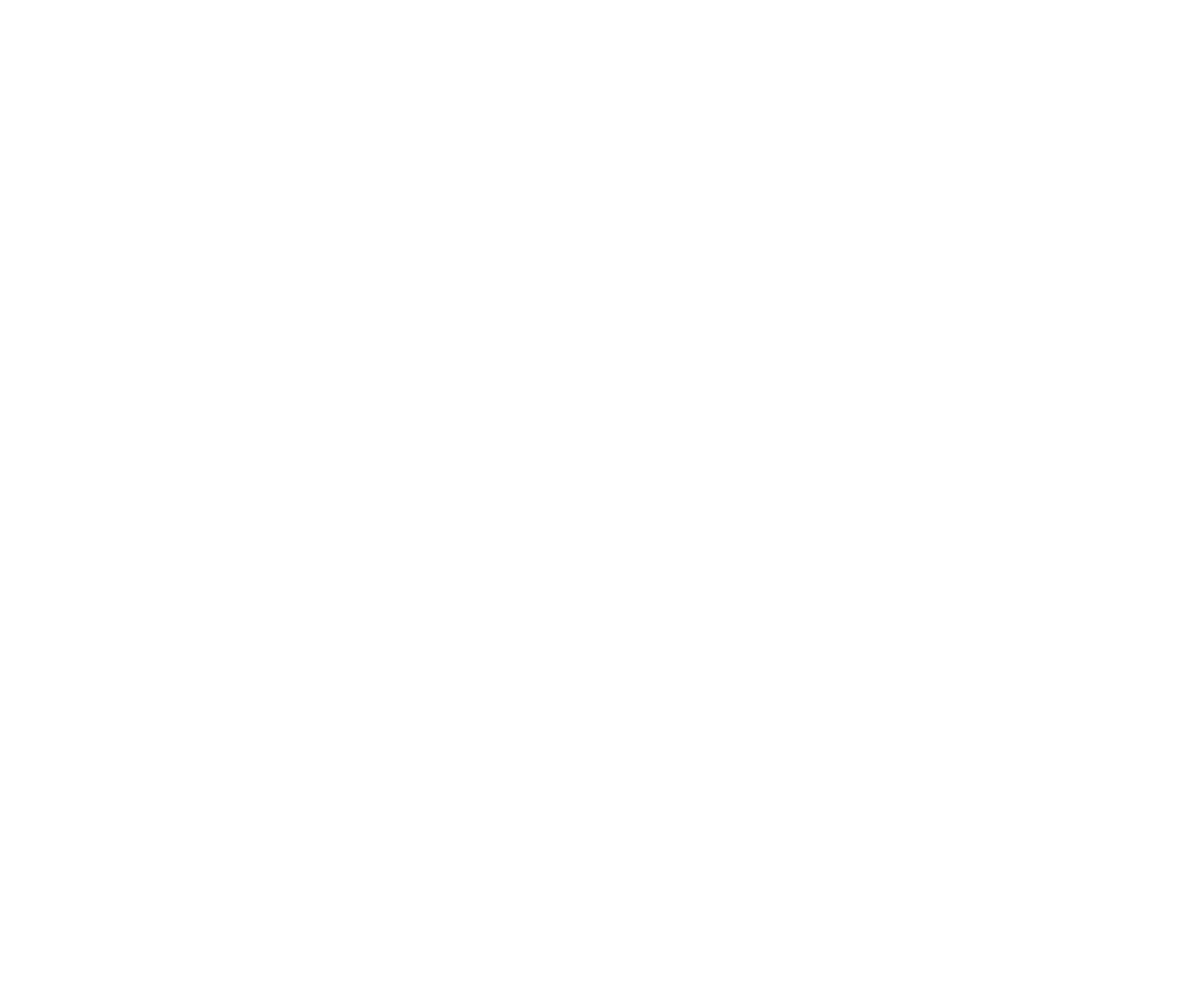
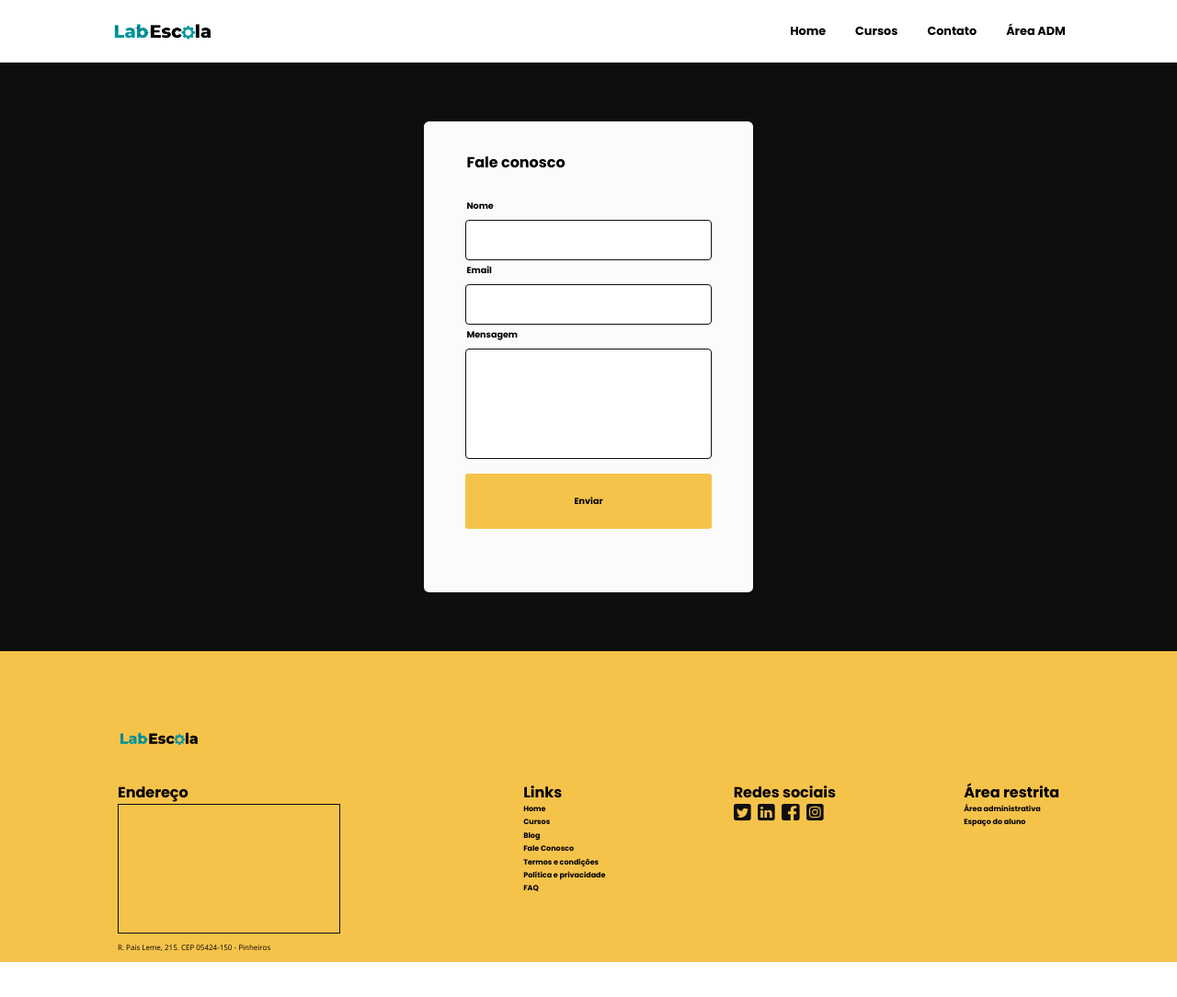
Before and after one commit to WeslleiBrito/projeto-web-labenu-wesllei-brito, a plain HTML site: page contato.html in a window 1280 px wide. Shown: the whole page at 92% size. Before the commit the page ends 800 px from the top, so only its background shows below. Drawn offline with nearby package versions, Linux system fonts and the light colour scheme; grey boxes are pictures that could not be loaded.

Commit message:
criacao da pagina contatos

```diff
--- /dev/null
+++ b/assets/style/fonts.css
@@ -0,0 +1,9 @@
+@font-face {
+    font-family: Poppins-Bold;
+    src: url(../fonts/Poppins-Bold.ttf);
+}
+
+@font-face {
+    font-family: Poppins-Light;
+    src: url(../fonts/Poppins-Light.ttf);
+}
--- /dev/null
+++ b/assets/style/style.css
@@ -0,0 +1,109 @@
+* {
+    padding: 0;
+    margin: 0;
+}
+
+li {
+    /* Removendo o marcador "ponto" na frente do li */
+    list-style-type: none;
+}
+
+a {
+    /* Removendo o subilinhado do link */
+    text-decoration: none;
+    /* Removendo a cor azul da fonte */
+    color: inherit;
+}
+
+body {
+    height: 100%;
+    width: 100%;
+}
+
+header {
+    height: 8.55vh;
+    width: 100vw;
+}
+
+nav {
+    height: 100%;
+    display: flex;
+    justify-content: space-around;
+    align-items: center;
+    gap: 37vw;
+}
+
+.link-logo-labescola {
+    display: flex;
+}
+
+.logo-labescola {
+    height: 1.75rem;
+    width: 8rem;
+}
+
+.menu-header {
+    display: flex;
+    gap: 5vw;
+}
+
+.menu-header>li>a {
+    font-family: 'Poppins-Bold', sans-serif;
+    font-size: 0.8em;
+}
+
+.logo-suspnso-whatsapp {
+    position: fixed;
+    top: 44%;
+    right: 2%;
+    display: flex;
+}
+
+.logo-suspnso-whatsapp>a>img {
+    width: 2em;
+}
+
+.container-parte-1 {
+    display: flex;
+    height: 43.8vh;
+    flex-direction: column;
+    align-items: center;
+    text-align: center;
+    background-image: url(../img/background-hero.svg);
+    background-color: #F6C34A;
+    row-gap: 8vh;
+}
+
+.container-parte-1>div:nth-child(1) {
+    display: flex;
+    flex-direction: column;
+    justify-content: flex-end;
+    margin-top: 10vh;
+}
+
+.container-parte-1>div:nth-child(2) {
+    display: flex;
+    align-items: center;
+    justify-content: center;
+    background-color: #0E0E0E;
+    color: #FBFBFB;
+    height: 2.2em;
+    width: 14em;
+    border-radius: 0.3rem;
+}
+
+.container-parte-2 {
+    display: flex;
+    flex-direction: column;
+    align-items: center;
+    text-align: center;
+}
+
+#sobre-nos>h5 {
+    margin-top: 2%;
+    font-size: 1em;
+}
+
+#sobre-nos>p {
+    margin-top: 1%;
+}
--- /dev/null
+++ b/assets/styles/style_contato.css
@@ -0,0 +1,174 @@
+@import url('https://fonts.googleapis.com/css2?family=Poppins:ital,wght@0,100;0,200;0,300;0,400;0,500;0,600;0,700;0,800;1,100;1,200;1,300;1,400;1,500;1,600;1,700;1,800;1,900&display=swap');
+@import url('https://fonts.googleapis.com/css2?family=Open+Sans:ital,wght@0,300;0,400;0,500;0,600;0,700;0,800;1,300;1,400;1,500;1,600;1,700;1,800&display=swap');
+* {
+    margin: 0;
+    padding: 0;
+    text-decoration: none;
+    list-style-type: none;
+    box-sizing: border-box;
+    color: inherit;
+    font-family: 'Poppins', sans-serif;
+    font-weight: 700;
+}
+
+body {
+    width: 100vw;
+    height: 170vh;
+    display: grid;
+    grid-template-columns: 1fr;
+    grid-template-rows: 8.56vh 80vh 42.24vh;
+}
+
+header {
+    height: 8.56vh;
+    grid-column: 1/2;
+    grid-row: 1/2;
+}
+
+header>nav {
+    height: 100%;
+    display: flex;
+    justify-content: space-around;
+    align-items: center;
+    font-size: 1rem;
+    gap: 30vw;
+}
+
+header>nav>a {
+    display: flex;
+}
+
+.logo-labescola {
+    height: 1.5rem;
+    align-self: center;
+}
+
+header>nav>ul {
+    display: flex;
+    gap: 2.5vw;
+}
+
+.menu-header {
+    font-size: 0.8em;
+}
+
+main {
+    display: flex;
+    justify-content: center;
+    align-items: center;
+    background-color: #0E0E0E;
+}
+
+.contato {
+    background-color: #fbfbfb;
+    height: 80%;
+    width: 28vw;
+    display: flex;
+    flex-direction: column;
+    align-items: center;
+    gap: 0.5vh;
+    border-radius: 0.35em;
+}
+
+.contato>h4 {
+    align-self: flex-start;
+    margin: 4vh 0 3vh 13%;
+}
+
+.contato>label {
+    align-self: flex-start;
+    margin-left: 13%;
+    margin-bottom: 0.5vh;
+    font-size: 0.6em;
+}
+
+.contato>input {
+    width: 75%;
+    border: 1px solid #0E0E0E;
+    border-radius: 0.3em;
+    height: 5.5vh;
+}
+
+#mensagem {
+    height: 15vh;
+    margin-bottom: 1.5vh;
+}
+
+#enviar {
+    font-size: 0.6em;
+    height: 7.5vh;
+    background-color: #F6C34A;
+    border: none;
+}
+
+footer {
+    display: grid;
+    grid-template-columns: 1fr;
+    grid-template-rows: 1fr auto;
+    justify-items: center;
+    row-gap: 1vh;
+    background-color: #F6C34A;
+}
+
+footer>figure {
+    grid-row: 1/2;
+    grid-column: 1/2;
+    width: 80%;
+    height: 6vh;
+    align-self: flex-end;
+}
+
+.logo-labescola-footer {
+    width: 7vw;
+}
+
+.container-footer {
+    grid-template-columns: 1/2;
+    grid-row: 2/3;
+    width: 80%;
+    height: 95%;
+    display: flex;
+    justify-content: space-between;
+}
+
+.container-footer>div>h6 {
+    margin-bottom: 1vh;
+}
+
+.mapa {
+    width: 80%;
+    height: 75%;
+    border: 1px solid #0E0E0E;
+    margin-bottom: 0.15rem;
+}
+
+.endereco>p {
+    font-size: 0.5em;
+    font-family: 'Open Sans', sans-serif;
+    font-weight: 400;
+}
+
+.menu-links {
+    display: flex;
+    flex-direction: column;
+    gap: 0.15rem;
+    font-size: 0.5em;
+    font-weight: 400;
+}
+
+.menu-redes-sociais {
+    display: flex;
+    gap: 0.45rem;
+}
+
+.menu-redes-sociais>li>a>img {
+    width: 1.5vw;
+}
+
+.menu-area-restrita {
+    display: flex;
+    flex-direction: column;
+    gap: 0.15rem;
+    font-size: 0.5em;
+    font-weight: 400;
+}
--- a/contato.html
+++ b/contato.html
@@ -1,20 +1,98 @@
 <!DOCTYPE html>
 <html>
+
 <head>
     <meta charset="utf-8">
     <meta name="viewport" content="width=device-width, initial-scale=1">
+    <link rel="stylesheet" href="./assets/styles/style_contato.css">
     <title>Contato</title>
 </head>
+
 <body>
+
     <header>
-		<img src="">
-		<nav></nav>
+        <nav>
+            <a href="./index.html" class="link-logo-labescola">
+                <img src="./assets/img/logo-lab-escola.png" alt="Logo da labescola" class="logo-labescola" />
+            </a>
+
+            <ul class="menu-header">
+                <li><a href="./index.html">Home</a></li>
+                <li><a href="./cursos.html">Cursos</a></li>
+                <li><a href="./contato.html">Contato</a></li>
+                <li><a href="./area-adm.html">Área ADM</a></li>
+            </ul>
+        </nav>
     </header>
 
     <main>
-		<section></section>
+
+        <form action="#" class="contato">
+            <h4>Fale conosco</h4>
+            <label for="nome">Nome</label>
+            <input type="text" name="nome" id="nome">
+            <label for="email">Email</label>
+            <input type="email" name="email" id="email">
+            <label for="mensagem">Mensagem</label>
+            <input type="textarea" name="mensagem" id="mensagem">
+            <input type="button" value="Enviar" id="enviar">
+        </form>
     </main>
 
-	<footer></footer>
+    <footer>
+        <figure>
+            <a href="./index.html"></a>
+            <img src="./assets/img/logo-labescola-footer.svg" alt="logo da labescola" class="logo-labescola-footer" />
+        </figure>
+
+        <div class="container-footer">
+            <div class="endereco">
+                <h4>Endereço</h4>
+                <iframe src="https://www.google.com/maps/embed?pb=!1m18!1m12!1m3!1d3656.9962768688824!2d-46.6985022!3d-23.5685772!2m3!1f0!2f0!3f0!3m2!1i1024!2i768!4f13.1!3m3!1m2!1s0x94ce57a7c7ace4c3%3A0x586759cab9b5c95a!2sR.%20Pais%20Leme%2C%20215%20-%20Pinheiros%2C%20S%C3%A3o%20Paulo%20-%20SP%2C%2005424-150!5e0!3m2!1spt-BR!2sbr!4v1673463808402!5m2!1spt-BR!2sbr"
+                    allowfullscreen="" loading="lazy" referrerpolicy="no-referrer-when-downgrade" class="mapa"></iframe>
+                <p>R. Pais Leme, 215. CEP 05424-150 - Pinheiros</p>
+            </div>
+
+            <div class="links">
+                <h4>Links</h4>
+                <ul class="menu-links">
+                    <li><a href="./index.html">Home</a></li>
+                    <li><a href="./cursos.html">Cursos</a></li>
+                    <li><a href="#">Blog</a></li>
+                    <li><a href="#">Fale Conosco</a></li>
+                    <li><a href="#">Termos e condições</a></li>
+                    <li><a href="#">Política e privacidade</a></li>
+                    <li><a href="#">FAQ</a></li>
+                </ul>
+            </div>
+
+            <div class="redes-sociais">
+                <h4>Redes sociais</h4>
+                <ul class="menu-redes-sociais">
+                    <li>
+                        <a href="#"><img src="./assets/img/icon-twitter 1.svg" alt="icone para nosso canal no twitter" /></a>
+                    </li>
+                    <li>
+                        <a href="#"><img src="./assets/img/icon-linkedin 1.svg" alt="icone para nosso canal no linkedin" /></a>
+                    </li>
+                    <li>
+                        <a href="#"><img src="./assets/img/icon-fb 1.svg" alt="icone para nosso canal no facebook" /></a>
+                    </li>
+                    <li>
+                        <a href="#"><img src="./assets/img/icon-ig 1.svg" alt="icone para nosso canal no instagram" /></a>
+                    </li>
+                </ul>
+            </div>
+
+            <div class="area-restrita">
+                <h4>Área restrita</h4>
+                <ul class="menu-area-restrita">
+                    <li><a href="#">Área administrativa</a></li>
+                    <li><a href="#">Espaço do aluno</a></li>
+                </ul>
+            </div>
+        </div>
+    </footer>
 </body>
+
 </html>
```
Lines whose indentation alone changed are shown as unchanged.
